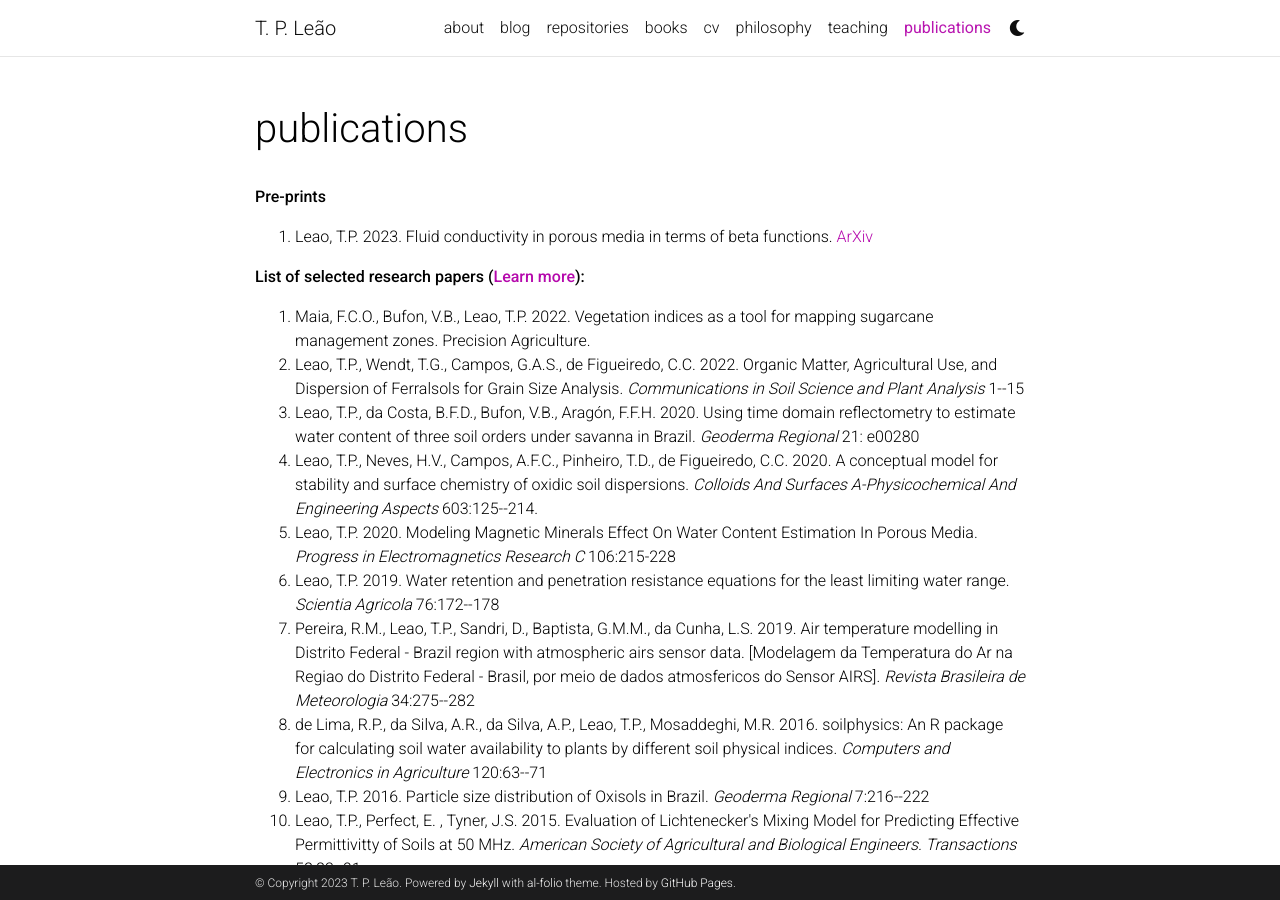
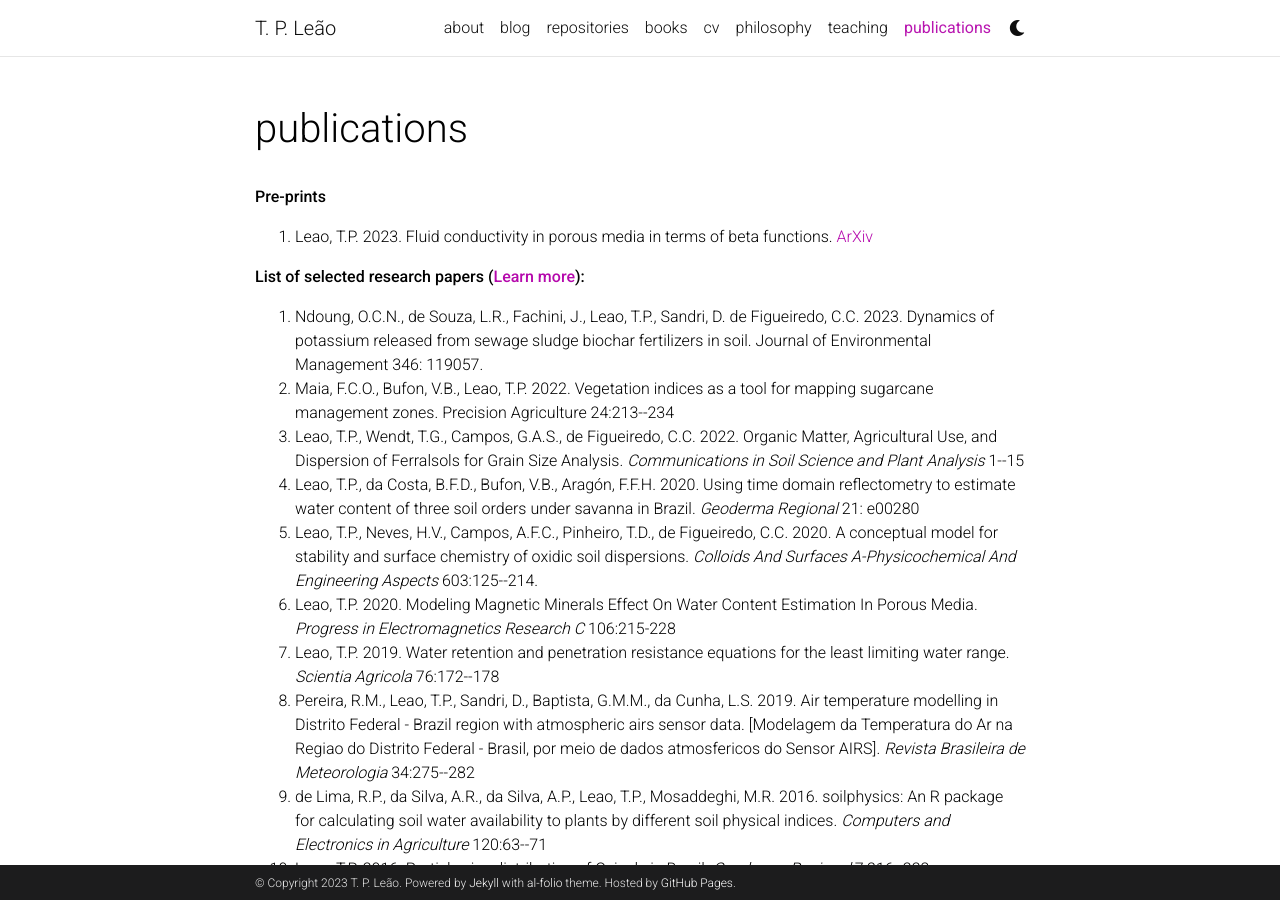
Before and after one commit to leaot/leaot.github.io, a Jekyll site: the page built from _pages/publications.md, in a window 1280 px wide and 900 px high. Built offline with Jekyll 4.4.1, drawn with Linux system fonts in a browser that asks for light colours; comment, search, counter and statistics services are not loaded; a style sheet for code colours, icons or effects is not loaded.

Commit message:
Update publications.md

```diff
--- a/_pages/publications.md
+++ b/_pages/publications.md
@@ -18,7 +18,11 @@ Leao, T.P. 2023. Fluid conductivity in porous media in terms of beta functions.
 
 <ol>
 <li>
-Maia, F.C.O., Bufon, V.B., Leao, T.P. 2022. Vegetation indices as a tool for mapping sugarcane management zones. Precision Agriculture. </li>
+Ndoung, O.C.N., de Souza, L.R., Fachini, J., Leao, T.P., Sandri, D. de Figueiredo, C.C. 2023. Dynamics of potassium released from sewage sludge biochar fertilizers in soil. Journal of Environmental Management 346: 119057.
+</li>
+
+ <li>
+Maia, F.C.O., Bufon, V.B., Leao, T.P. 2022. Vegetation indices as a tool for mapping sugarcane management zones. Precision Agriculture 24:213--234 </li>
 
 <li>
 Leao, T.P., Wendt, T.G., Campos, G.A.S., de Figueiredo, C.C. 2022. Organic Matter, Agricultural Use, and Dispersion of Ferralsols for Grain Size Analysis. <em>  Communications in Soil Science and Plant Analysis</em> 1--15 </li>
@@ -62,7 +66,6 @@ Leao, T.P., Tuller, M. 2014. Relating soil specific surface area, water film thi
 
 <li>
 Leao, T.P., Guimaraes, T.L.B., de Figueiredo, C.C., Busato, J.G., Breyer, H.S. 2013. On Critical Coagulation Concentration Theory and Grain Size Analysis of Oxisols. <em>  Soil Science Society of America Journal </em> 77:1955 </li>
-
 
 
 <li>
```
